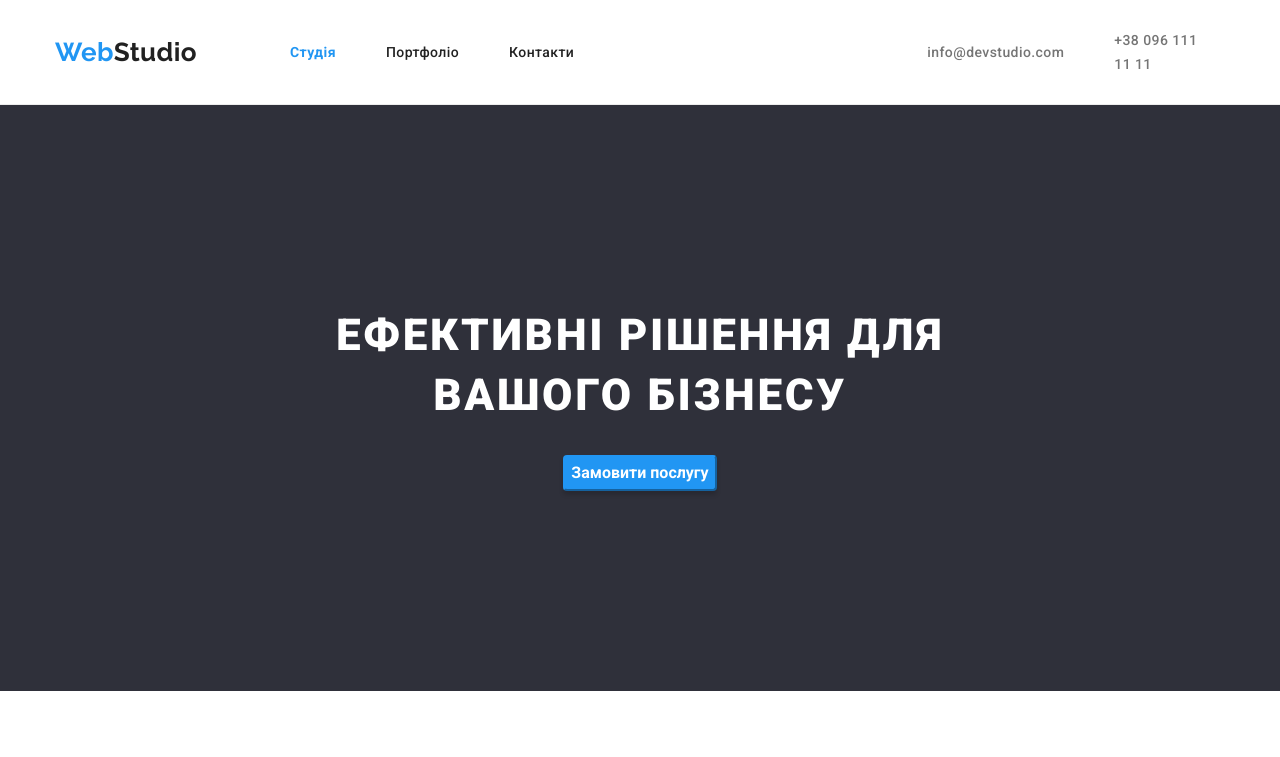
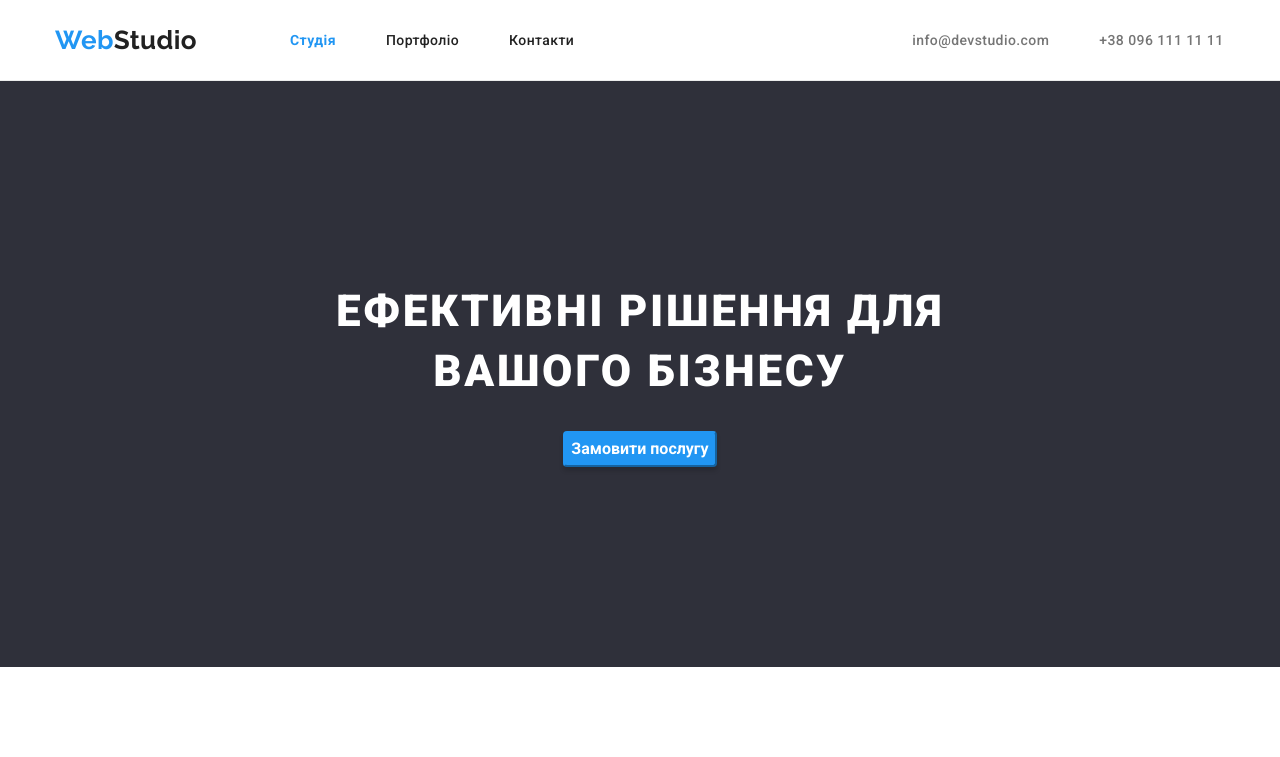
Before and after one commit to YuDo-fsd/goit-markup-hw-03, a plain HTML site: page index.html in a window 1280 px wide. Shown: the top 757 px of the page. Drawn offline with nearby package versions, Linux system fonts and the light colour scheme.

Commit message:
Update styles.css

```diff
--- a/css/styles.css
+++ b/css/styles.css
@@ -9,7 +9,6 @@
   --secondary-text-color: #757575;
   --button-bg-color: #f5f4fa;
   --section-team-color: #f5f4fa;
-  --
 }
 
 body {
@@ -116,6 +115,10 @@ img {
   color: var(--primary-text-color);
   font-weight: 500;
   line-height: calc(16 / 14);
+}
+
+.contact-container {
+  padding: 0;
 }
 
 .contact-list a {
@@ -336,7 +339,7 @@ img {
 .card:hover {
   box-shadow: 0px 1px 1px rgba(0, 0, 0, 0.12), 0px 4px 4px rgba(0, 0, 0, 0.06),
     1px 4px 6px rgba(0, 0, 0, 0.16);
-    cursor: pointer;
+  cursor: pointer;
 }
 
 .card-content {
```
